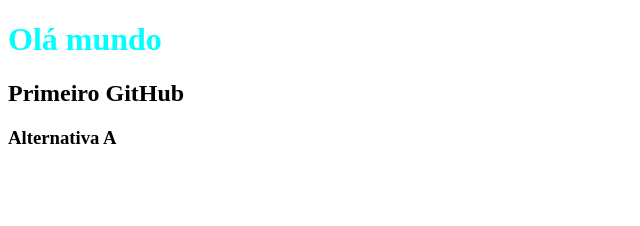
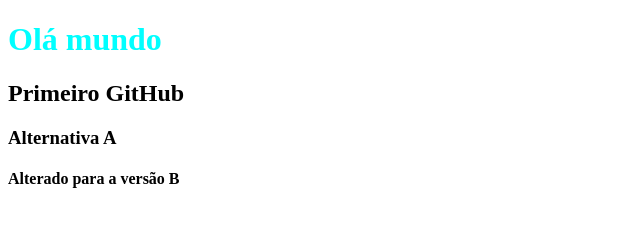
Before and after one commit to thais-vitoria-dodo-vieira/git-aula-1, a plain HTML site: page index.html in a window 1280 px wide. Shown: the whole page, without its empty margins (0-640 px from the left). Drawn offline with Linux system fonts and the light colour scheme.

Commit message:
mais uma versão atualizada

```diff
--- a/index.html
+++ b/index.html
@@ -10,5 +10,6 @@
     <h1>Olá mundo</h1>
     <h2>Primeiro GitHub</h2>
     <h3>Alternativa A</h3>
+    <h4>Alterado para a versão B</h4>
 </body>
 </html>
```
